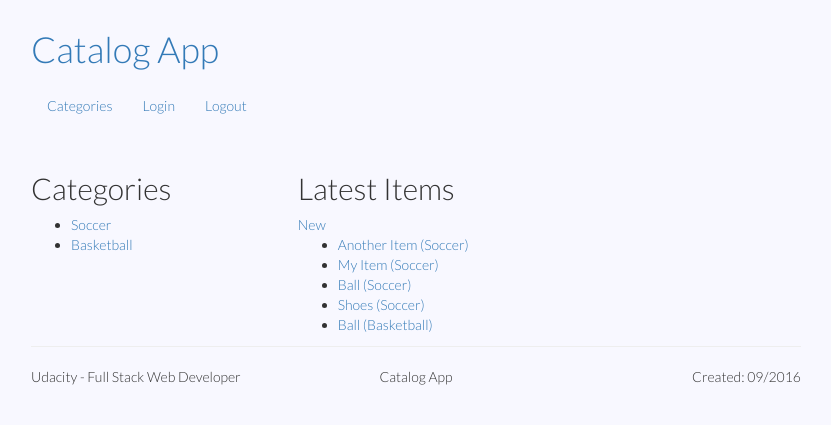
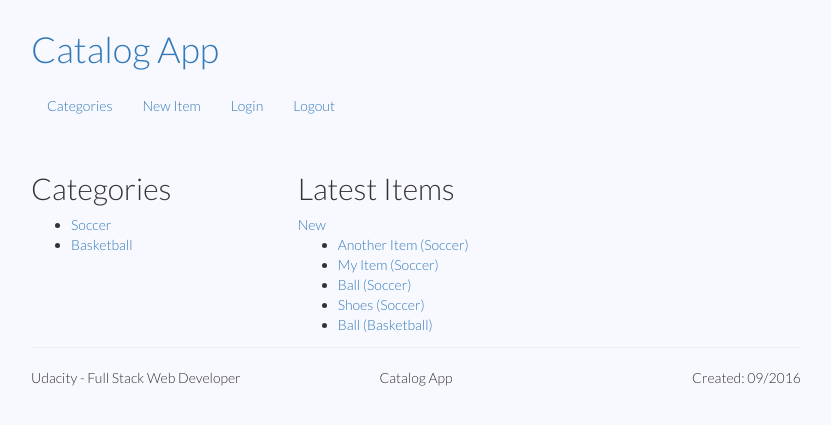
Before and after one commit to KonradSchieban/CatalogApp, a Flask app: page / in a window 1280 px wide. Shown: the top 425 px of the page, without its empty margins (224-1055 px from the left). Run offline with Flask 2, Linux system fonts and the light colour scheme; the visitor is signed in with stand-in values (Sample User, id 1); some libraries are stand-ins or nearby versions.

Commit message:
Button for New Post

```diff
--- a/templates/base.html
+++ b/templates/base.html
@@ -26,6 +26,9 @@
                     <a class="nav-link" href="/">Categories</span></a>
                 </li>
                 <li class="nav-item">
+                    <a class="nav-link" href="{{ url_for('add_item_page') }}">New Item</a>
+                </li>
+                <li class="nav-item">
                     <a class="nav-link" href="/login">Login</a>
                 </li>
                 <li class="nav-item">
@@ -36,6 +39,22 @@
 
         {% block content %}
         {% endblock %}
+
+        <div class="row">
+            <div class="col-md-12">
+                <div class="flash">
+                    {% with messages = get_flashed_messages() %}
+                    {% if messages %}
+                    <ul>
+                        {% for message in messages %}
+                        <li><strong> {{ message }} </strong></li>
+                        {% endfor %}
+                    </ul>
+                    {% endif %}
+                    {% endwith %}
+                </div>
+            </div>
+        </div>
 
         <div class="row footer-separator">
             <div class="col-md-12 col-sm-12">
```
